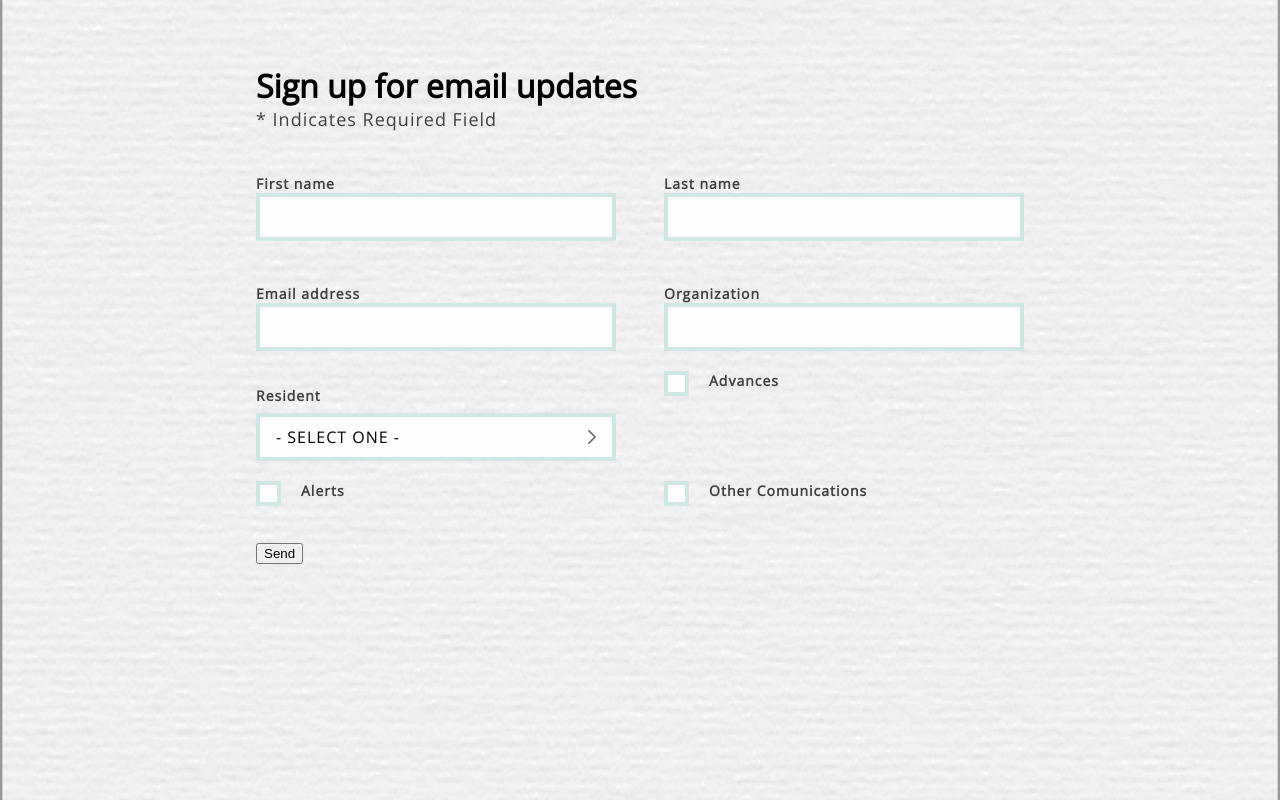
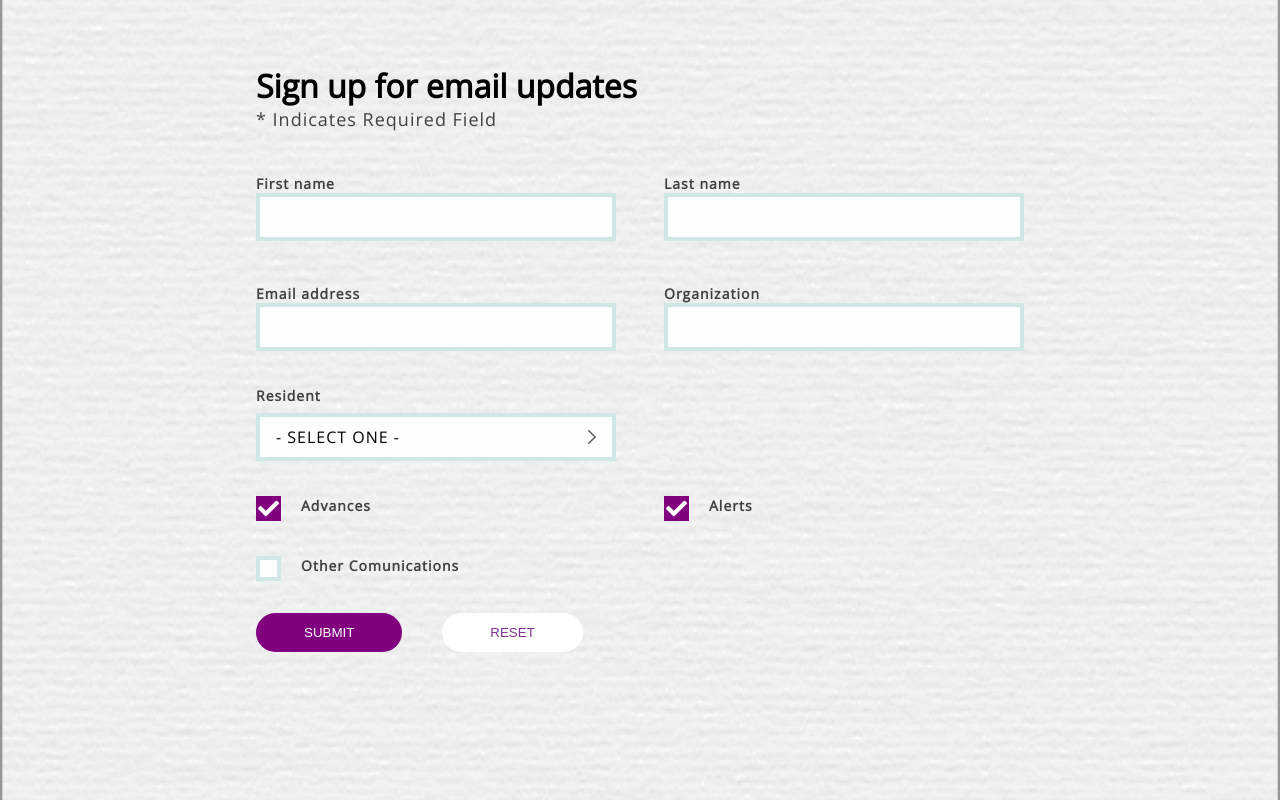
Before and after one commit to Zaelot-Inc/brizuela-hero-exercise, a React (Create React App) app: page / in a window 1280 px wide. Built offline with nearby package versions, Linux system fonts and the light colour scheme.

Commit message:
validation form before submit

```diff
--- a/src/components/Checkbox/Checkbox.jsx
+++ b/src/components/Checkbox/Checkbox.jsx
@@ -2,24 +2,50 @@ import React,{useState} from 'react'
 import PropTypes from 'prop-types'
 import style from './checkbox.module.scss'
 import check from '../../assets/check.svg'
+import { useEffect } from 'react';
 
 const Checkbox = props =>{
 
-    const [checked,setChecked] = useState(false);
+    const [checked,setChecked] = useState(props.required);
+    const [errorMsg,setErrorMsg] = useState();
+    const [error,setError] = useState(false);
     const [styleChecked, setStyleChecked] = useState(style.unchecked);
+
+    const handleValidation=(value)=>{
+        if(props.required === !value){
+            setError(true);
+            setErrorMsg('This value is required')
+        }
+        if(props.required === value)
+        {
+            setError(false);
+            setErrorMsg('')
+        }
+    }
+
 
     const handleClick = () => {
         setChecked(!checked);
+        handleValidation(!checked)
         props.onChange(props.name,!checked);
     }
+    useEffect(()=>{
+        handleValidation(checked)
+    },[props.value])
 
     return (
         <div className={style.inputCheckbox}>
-            <span className={style.error}></span>
+
+            <div className={style.error}>
+            {error &&
+                <span>{errorMsg}</span>
+            }
+            </div>
+
             <div
             className={style.box}
             onClick={handleClick}>
-                <div className={checked ? style.checked : style.unchecked}>
+                <div className={checked ? style.checked : error ? style.errorCheck : style.unchecked}>
                     {checked &&
                     <img src={check} alt="checbox" className={style.imgCheck }/>
                     }
--- a/src/components/Checkbox/checkbox.module.scss
+++ b/src/components/Checkbox/checkbox.module.scss
@@ -1,14 +1,18 @@
 .inputCheckbox{
     height: 60px;
     width: 100%;
-    margin-top: 20px;
+
+    display: flex;
+    flex-direction: column;
+    align-items: flex-start;
+    justify-content: flex-end;
 }
+
 .box{
   display: inline-flex;
   flex-direction: row;
+}
 
-
-}
 .unchecked{
     width: 25px;
     height: 25px;
@@ -24,20 +28,26 @@
 .checked{
     width: 25px;
     height: 25px;
-    background-color: rgb(114, 9, 128);
+    background-color: purple;
     margin-right: 20px;
     padding: 2px;
 }
+
+.errorCheck{
+    width: 25px;
+    height: 25px;
+    margin-right: 20px;
+    padding: 2px;
+    background-color: #f18ea3;
+}
 .imgCheck{
-
     filter: brightness(0) invert(1)
 }
 
 .error{
-
     font-family: 'Open Sans';
     letter-spacing: 1px;
-    margin: 0;
+    //margin: 0;
     color: #ee4266;
     font-weight: 600;
     font-size: 14px;
--- a/src/components/DropDown/DropDown.jsx
+++ b/src/components/DropDown/DropDown.jsx
@@ -1,4 +1,4 @@
-import React,{useRef,useState} from 'react';
+import React,{useRef,useEffect,useState} from 'react';
 import style from './dropdown.module.scss';
 import chevron from '../../assets/text-expand-arrow.svg';
 const DropDown = props =>{
@@ -6,7 +6,8 @@ const DropDown = props =>{
     const ref = useRef();
     const base = useRef();
     const [open, setOpen] = useState(undefined);
-    const [error, setError] = useState('');
+    const [error, setError] = useState({value:false, msg:''})
+
 
     const toggleOpen = () => {
         if (open === undefined) {
@@ -20,12 +21,24 @@ const DropDown = props =>{
         props.onChange(props.name, value)
     }
 
+    const handleValidation=(value)=>{
+        if(value.value === null){
+           setError({value:true, msg:'This value is required'})
+        }
+    }
+
+
+    useEffect(()=>{
+        handleValidation(props.value)
+    },[props.value])
+
+
     return (
         <div className={style.DropDown}>
-            <span className={style.Error}></span>
+            <span className={style.Error}>{error.msg}</span>
             <label className={style.Label}>{props.label}</label>
             <div className={style.SelectContainer}>
-                <div className={style.Select}
+                <div className={error.value? style.SelectError : style.Select}
                     ref={ref}
                     open={open}
                     error={error}
--- a/src/components/DropDown/dropdown.module.scss
+++ b/src/components/DropDown/dropdown.module.scss
@@ -40,6 +40,39 @@
     }
 }
 
+.SelectError {
+    width: 100%;
+    max-width: 500px;
+    height: 48px;
+    border-style: solid;
+    border-width: 4px;
+    border-color: #cfe7e5;
+    background-color: #f18ea3;
+    cursor: pointer;
+    padding: 0 16px;
+    display: flex;
+    flex-direction: row;
+    align-items: center;
+    justify-content: space-between;
+    .imgOpen {
+        transition: transform .2s ease;
+        width: 8px;
+        transform: rotate(90deg);
+      }
+    .imgClosed {
+    transition: transform .2s ease;
+    width: 8px;
+    }
+}
+
+.Error{
+    font-family: 'Open Sans';
+    letter-spacing: 1px;
+    margin: 0;
+    color: #ee4266;
+    font-weight: 600;
+    font-size: 14px;
+}
 .TextValue {
     font-family: 'Open Sans';
     letter-spacing: 1px;
@@ -56,6 +89,7 @@
     font-weight: 600;
     font-size: 14px;
 }
+
 .OptionContainer{
     top: 48px;
     position: absolute;
--- a/src/components/Form/Form.jsx
+++ b/src/components/Form/Form.jsx
@@ -32,12 +32,25 @@ function Form(){
         }
     ];
 
+
+    const resetForm = {
+        firstName:'',
+        lastName:'',
+        email:'',
+        organization:'',
+        resident:{label:'- SELECT ONE -', value:undefined},
+        advances:true,
+        alerts:true,
+        other:false
+    }
+
+
     const defaultForm = {
         firstName:null,
         lastName:null,
         email:null,
         organization:null,
-        resident:{label:'- SELECT ONE -', value:undefined},
+        resident:{label:'- SELECT ONE -', value:null},
         advances:false,
         alerts:false,
         other:false
@@ -46,7 +59,12 @@ function Form(){
         if(Object.keys(formValue).length === 0){
             setFormValue({...defaultForm});
         }
-        //setFormValue(defaultForm);
+        console.log(formValue);
+    }
+
+    const handleReset=()=>{
+       // console.log(formValue)
+        setFormValue(resetForm);
         console.log(formValue);
     }
 
@@ -90,11 +108,11 @@ function Form(){
             value={formValue.resident}
             options={residentOptions}
             onChange={handleChange}
-            value={formValue.resident? formValue.resident : {value:null, label:'- SELECT ONE -'}}
+            value={formValue.resident? formValue.resident : {value:undefined, label:'- SELECT ONE -'}}
             label="Resident"
             validations={validations}
             />
-
+            <div />
             <Checkbox
                 onChange={handleChange}
                 name='advances'
@@ -119,7 +137,8 @@ function Form(){
         </form>
 
             <div className={style.buttonSection}>
-                <button onClick={handleSubmit}>Send</button>
+                <button onClick={handleSubmit} className={style.btnSubmit}>SUBMIT</button>
+                <button onClick={handleReset} className={style.btnReset}>RESET</button>
             </div>
         </div>
     )
--- a/src/components/Form/Form.module.scss
+++ b/src/components/Form/Form.module.scss
@@ -7,7 +7,6 @@
     display:grid;
     column-gap: 48px;
     grid-template-columns: 1fr 1fr;
-    //width: 100%;
 }
 .fields{
     text-align: center;
@@ -16,3 +15,35 @@
     height: 30px;
     margin: 0px 5px 0px 0px;
 }
+.buttonSection{
+    width: 100%;
+    display: flex;
+    flex-direction: row;
+    justify-content: flex-start;
+    align-items: center;
+    margin-top: 32px;
+}
+.btnReset{
+    padding: 12px 48px;
+    border-radius: 50px;
+    border: none;
+
+    cursor: pointer;
+    background-color: white;
+    color: #803093;
+    &:hover {
+        opacity: 0.80;
+    }
+}
+.btnSubmit{
+    padding: 12px 48px;
+    border-radius: 50px;
+    border: none;
+    margin-right: 40px;
+    cursor: pointer;
+    background-color: purple;
+    color: #ffffff;
+    &:hover {
+        opacity: 0.80;
+    }
+}
--- a/src/components/TextField/TextField.jsx
+++ b/src/components/TextField/TextField.jsx
@@ -7,8 +7,7 @@ const basicValidation = (validator, value) => {
     const maxRe = /max:[0-9]+$/;
     switch (validator) {
       case "required":
-          const result = value && value.length > 0 ? "" : "This value is required"
-        return result ? result : "This value is required";
+        return value.length > 0 ? "" : "This value is required";
       case "email":
         return emailRe.test(value) ? "" : "Please enter a valid email";
 
@@ -38,7 +37,7 @@ const TextField = props => {
         const validator = props.validations[i];
         if (typeof validator === "string")
             validationRes = basicValidation(validator,value);
-        //if (validationRes) break;
+        if (validationRes) break;
         }
         if(validationRes.length > 0 ){
             setErrorMsg(validationRes);
@@ -79,7 +78,13 @@ const TextField = props => {
             setErrorMsg('This value is required');
             setClassInput(classNamesField.Error)
         }
-    },props.value);
+        if(props.value === ''){
+            setErrorMsg('');
+            setValue('')
+            setClassInput(classNamesField.Field)
+        }
+
+    },[props.value]);
 
 
         const shouldDisplayError = errorMsg || isTouchedOnce && isBlurred;
```
Also changed, not shown: src/components/Button/Button.jsx (deleted).
